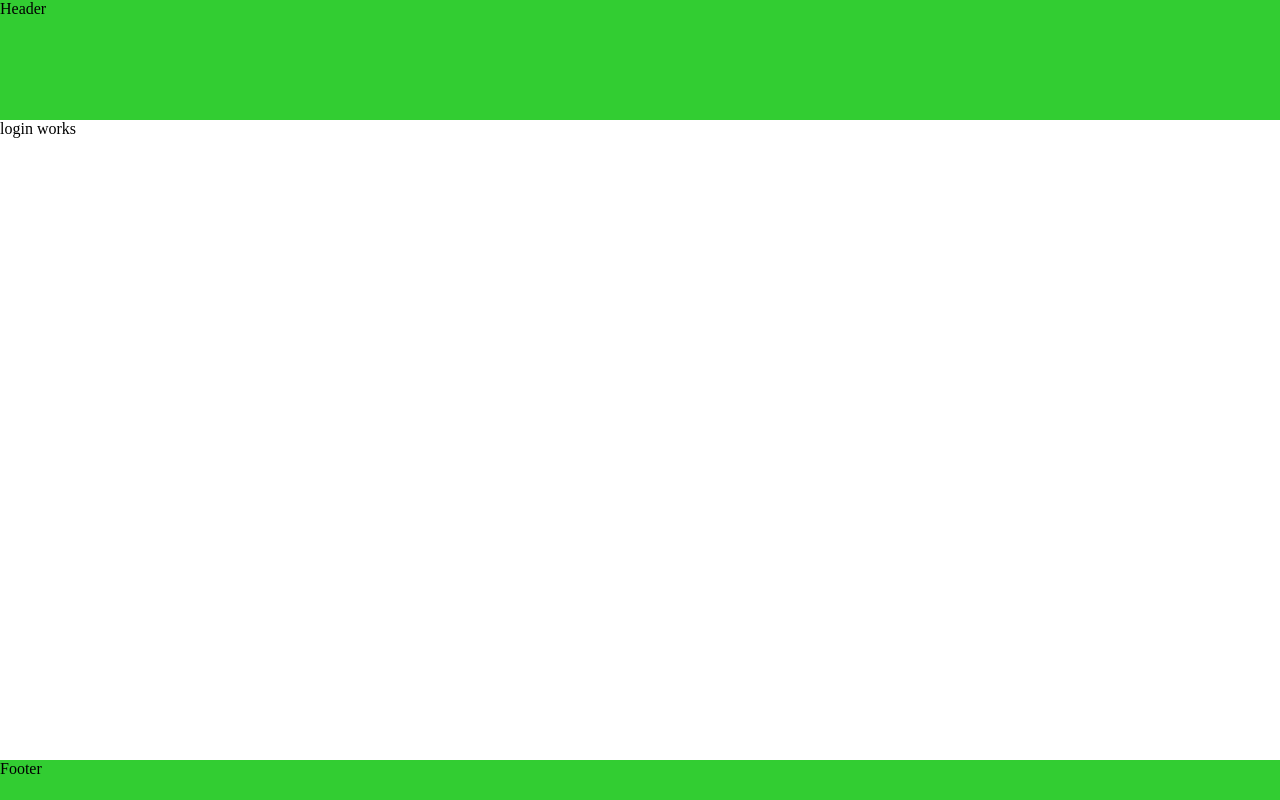
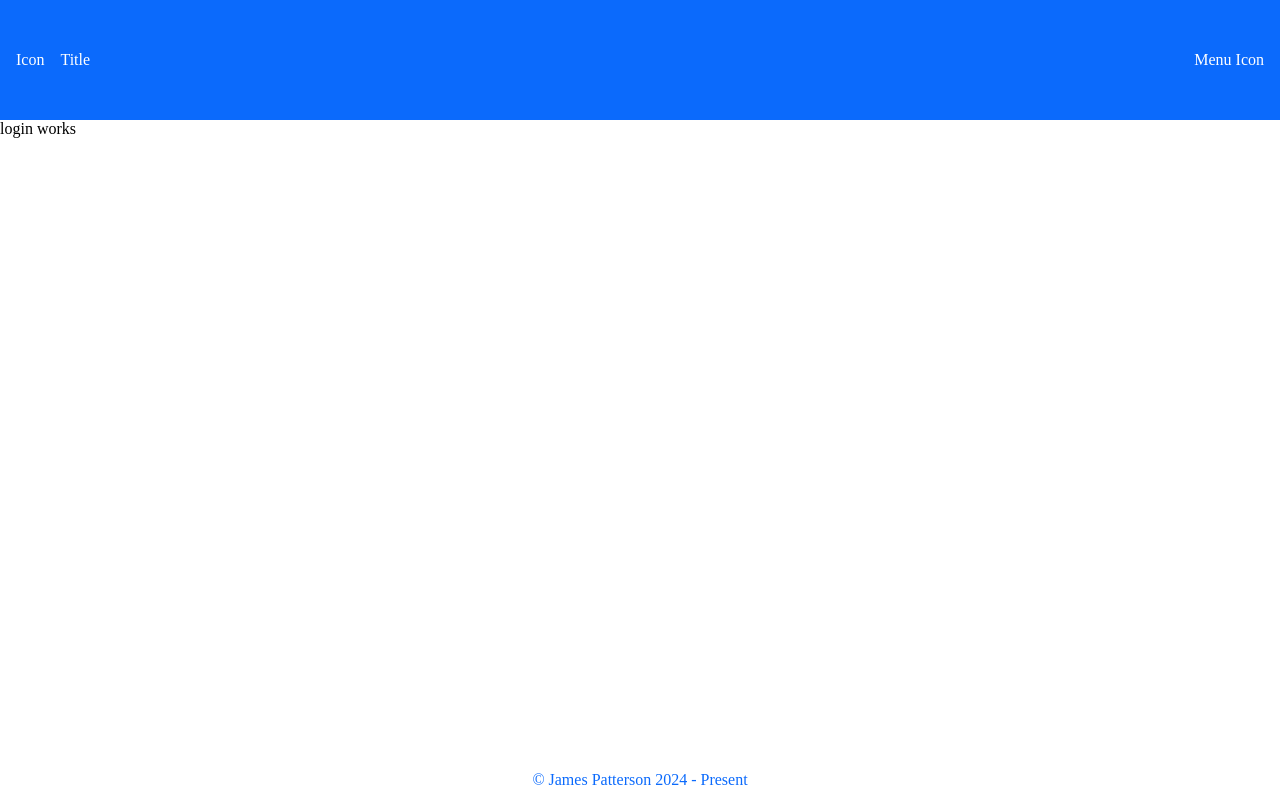
Before and after one commit to jamespatterson-feswe/login, an Angular app: page / in a window 1280 px wide. Built offline with nearby package versions, Linux system fonts and the light colour scheme.

Commit message:
build: finish out the header and footer with mock data

```diff
--- a/src/app/app.component.html
+++ b/src/app/app.component.html
@@ -1,6 +1,6 @@
 <app-header></app-header>
 
-<main>
+<main class="main-container" id="main">
   <router-outlet></router-outlet>
 </main>
 
--- a/src/app/app.component.scss
+++ b/src/app/app.component.scss
@@ -1,3 +1,3 @@
-main {
+.main-container {
   height: 80vh;
 }
--- a/src/app/components/footer/footer.component.html
+++ b/src/app/components/footer/footer.component.html
@@ -1,3 +1,5 @@
 <div class="footer-container" id="footer">
-  Footer
+  <span class="footer-text">
+    &#169; James Patterson 2024 - Present
+  </span>
 </div>
--- a/src/app/components/footer/footer.component.scss
+++ b/src/app/components/footer/footer.component.scss
@@ -1,4 +1,11 @@
 .footer-container {
   min-height: 5vh;
-  background-color: limegreen;
+  display: flex;
+  align-items: center;
+  justify-content: center;
+
+  .footer-text {
+    color: #0B6AFC;
+    // green -> #42B72A
+  }
 }
--- a/src/app/components/header/header.component.html
+++ b/src/app/components/header/header.component.html
@@ -1,3 +1,13 @@
 <div class="header-container" id="header">
-  Header
+  <div class="icon-title-container">
+    <span class="icon">
+      Icon
+    </span>
+    <span class="title">
+      Title
+    </span>
+  </div>
+  <span class="menu-icon">
+    Menu Icon
+  </span>
 </div>
--- a/src/app/components/header/header.component.scss
+++ b/src/app/components/header/header.component.scss
@@ -1,4 +1,23 @@
 .header-container {
-  min-height: 15vh;
-  background-color: limegreen;
+  height: 15vh;
+
+  background-color: #0B6AFC;
+  color: white;
+
+  display: flex;
+  flex-direction: row;
+  align-items: center;
+  justify-content: space-between;
+  // green -> #42B72A
+
+  .icon-title-container {
+    display: flex;
+    gap: 1rem;
+
+    margin-left: 1rem;
+  }
+
+  .menu-icon {
+    margin-right: 1rem;
+  }
 }
```
Also changed, not shown: 1 other file (tests, documents, lock files or other folders).
